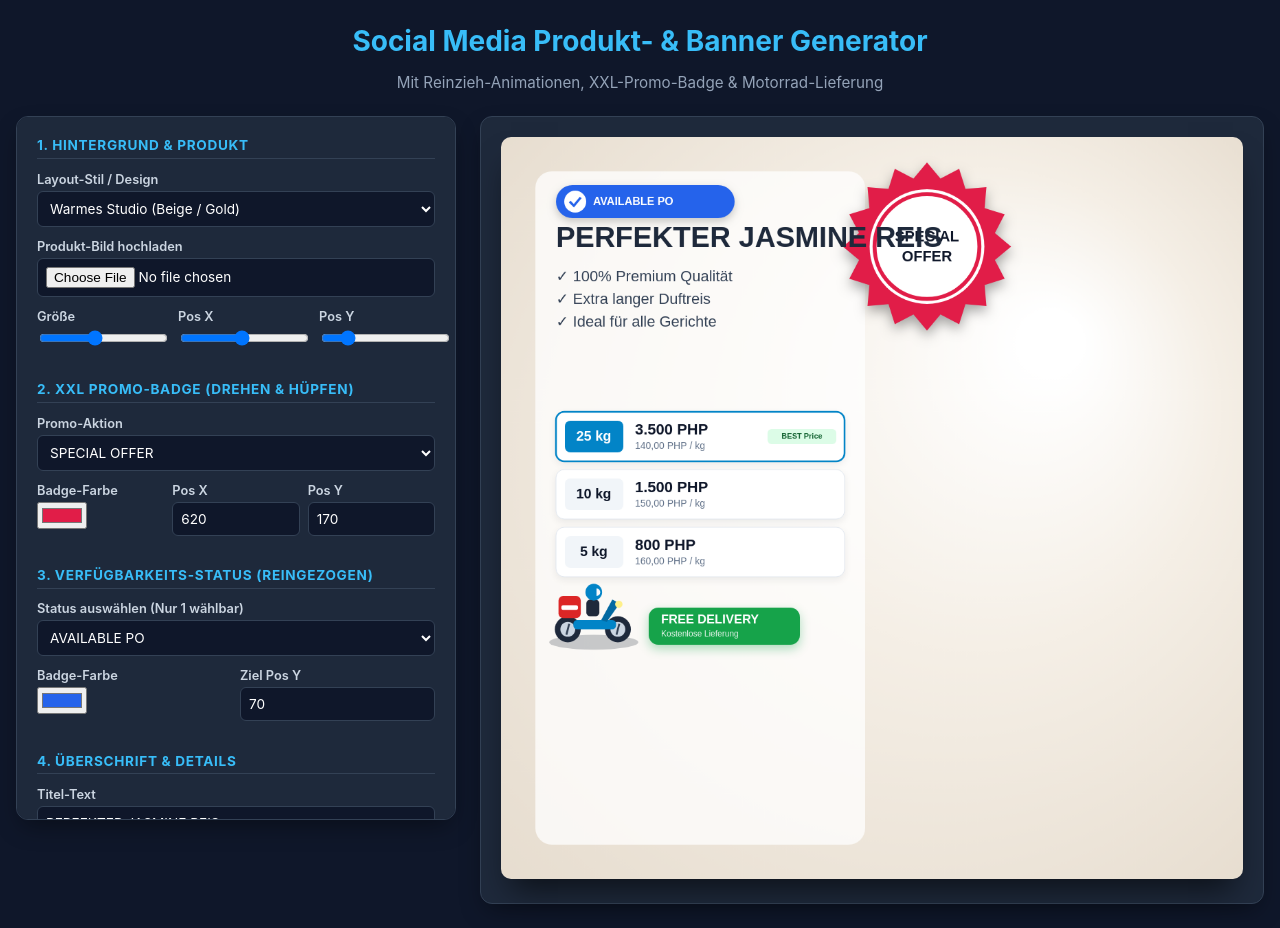
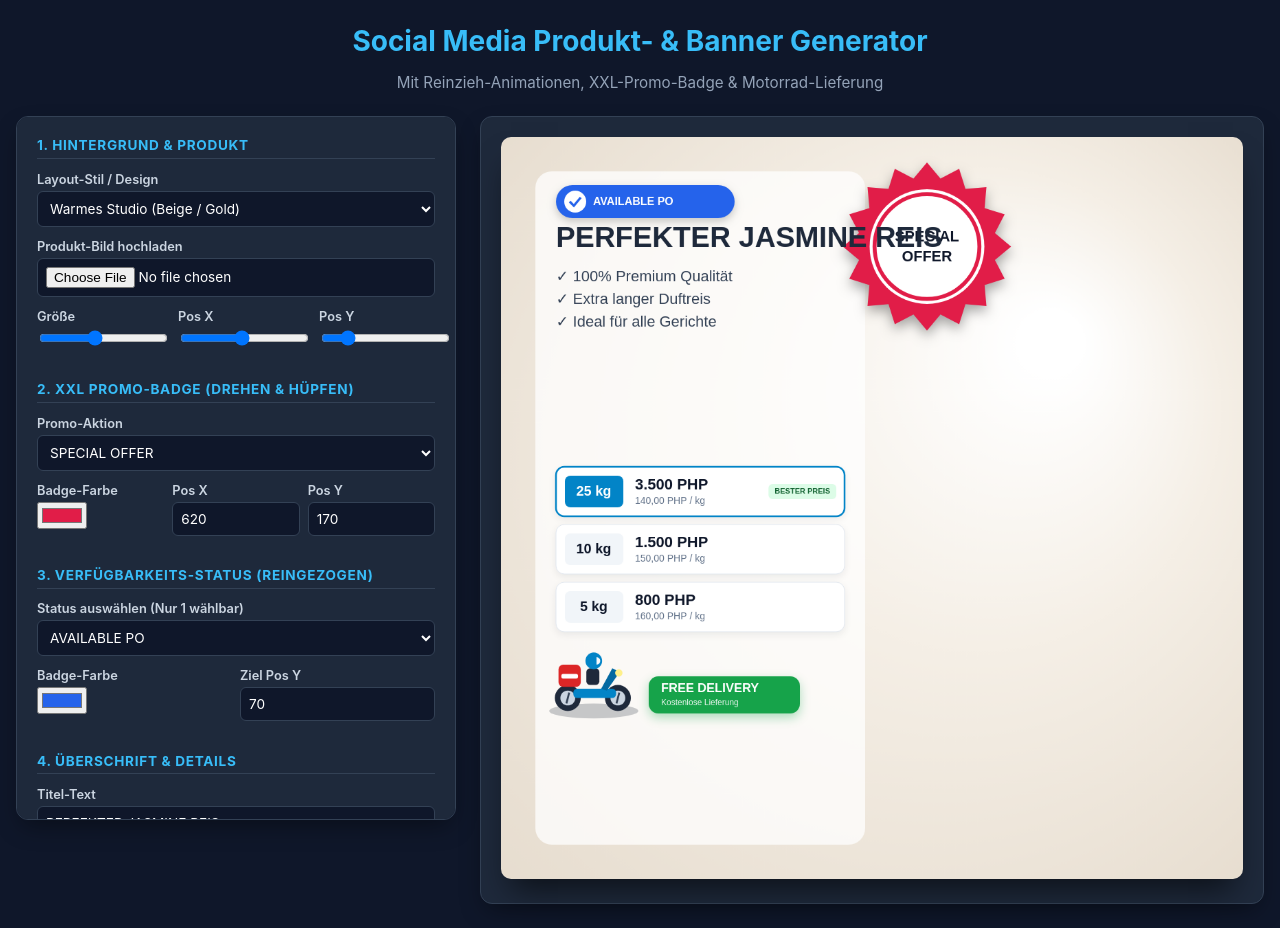
Before and after one commit to sakeun72-cloud/FBMask, a plain HTML site: page index.html in a window 1280 px wide. Drawn offline with Linux system fonts and the light colour scheme.

Commit message:
Enhance form with badge text and delivery subtitle
Added input for Badge-Text and Delivery Subtitle.

```diff
--- a/index.html
+++ b/index.html
@@ -185,6 +185,10 @@
         <div class="field"><label>Gebinde 1 (kg)</label><input type="number" id="p1Kg" value="25"></div>
         <div class="field"><label>Preis 1 (PHP)</label><input type="number" id="p1Php" value="3500"></div>
       </div>
+      <div class="field">
+        <label>Badge-Text (Gebinde 1)</label>
+        <input type="text" id="p1BadgeText" value="BESTER PREIS">
+      </div>
       <div class="grid-2">
         <div class="field"><label>Gebinde 2 (kg)</label><input type="number" id="p2Kg" value="10"></div>
         <div class="field"><label>Preis 2 (PHP)</label><input type="number" id="p2Php" value="1500"></div>
@@ -195,14 +199,20 @@
       </div>
       <div class="grid-2">
         <div class="field"><label>Pos X</label><input type="number" id="priceX" value="80"></div>
-        <div class="field"><label>Pos Y</label><input type="number" id="priceY" value="400"></div>
+        <div class="field"><label>Pos Y</label><input type="number" id="priceY" value="480"></div>
       </div>
 
       <!-- 6. MOTORRAD LIEFER-ANIMATION -->
       <div class="section-head">6. Motorrad-Lieferung</div>
-      <div class="field">
-        <label>Liefer-Text</label>
-        <input type="text" id="delivText" value="FREE DELIVERY">
+      <div class="grid-2">
+        <div class="field">
+          <label>Haupt-Text</label>
+          <input type="text" id="delivText" value="FREE DELIVERY">
+        </div>
+        <div class="field">
+          <label>Liefer-Untertitel</label>
+          <input type="text" id="delivSubText" value="Kostenlose Lieferung">
+        </div>
       </div>
       <div class="grid-2">
         <div class="field">
@@ -211,7 +221,7 @@
         </div>
         <div class="field">
           <label>Motorrad Pos Y</label>
-          <input type="number" id="delivY" value="730">
+          <input type="number" id="delivY" value="830">
         </div>
       </div>
 
@@ -248,8 +258,8 @@
       'statusBadge', 'customStatusText', 'statusColor', 'statusY',
       'headText', 'headSize', 'headColor', 'headX', 'headY',
       'propText', 'propSize', 'propColor',
-      'p1Kg', 'p1Php', 'p2Kg', 'p2Php', 'p3Kg', 'p3Php', 'priceX', 'priceY',
-      'delivText', 'delivColor', 'delivY'
+      'p1Kg', 'p1Php', 'p1BadgeText', 'p2Kg', 'p2Php', 'p3Kg', 'p3Php', 'priceX', 'priceY',
+      'delivText', 'delivSubText', 'delivColor', 'delivY'
     ].reduce((acc, id) => {
       acc[id] = document.getElementById(id);
       return acc;
@@ -431,20 +441,17 @@
           const px = parseInt(inputs.promoX.value);
           const py = parseInt(inputs.promoY.value);
 
-          // Eindrehen
           let baseScale = easeOutBack(promoProg);
           let rotationAngle = (1 - easeOutCubic(promoProg)) * Math.PI * 4;
           let bounceY = 0;
           let pulseScale = 1;
 
-          // Nach dem Drehen: Kontinuierliches Hüpfen & Pulsieren
           if (promoProg >= 1.0) {
             const postTime = progress - (promoStart + promoDuration);
-            bounceY = -Math.abs(Math.sin(postTime * Math.PI * 12)) * 18; // Hüpfen nach oben
-            pulseScale = 1 + Math.sin(postTime * Math.PI * 14) * 0.07;  // Rhythmischer Puls
+            bounceY = -Math.abs(Math.sin(postTime * Math.PI * 12)) * 18;
+            pulseScale = 1 + Math.sin(postTime * Math.PI * 14) * 0.07;
           }
 
-          // Gesamtskalierung (Deutlich vergrößert durch 1.35)
           const finalScale = Math.max(0, baseScale * pulseScale * 1.35);
 
           ctx.save();
@@ -452,30 +459,25 @@
           ctx.scale(finalScale, finalScale);
           ctx.rotate(rotationAngle);
 
-          // Schatten
           ctx.shadowColor = 'rgba(0,0,0,0.35)';
           ctx.shadowBlur = 18; ctx.shadowOffsetY = 8;
 
-          // Größeres Emblem (Radien 85 & 70)
           ctx.fillStyle = inputs.promoColor.value;
           drawStarburst(0, 0, 16, 85, 70);
 
           ctx.shadowColor = 'transparent';
 
-          // Innerer Weisser Kreis
           ctx.fillStyle = '#ffffff';
           ctx.beginPath();
           ctx.arc(0, 0, 58, 0, Math.PI * 2);
           ctx.fill();
 
-          // Roter Rand innen
           ctx.strokeStyle = inputs.promoColor.value;
           ctx.lineWidth = 4;
           ctx.beginPath();
           ctx.arc(0, 0, 53, 0, Math.PI * 2);
           ctx.stroke();
 
-          // Text im Emblem (Größerer Font)
           ctx.font = '900 15px sans-serif';
           ctx.fillStyle = '#0f172a';
           ctx.textAlign = 'center';
@@ -633,12 +635,19 @@
             ctx.font = '500 14px sans-serif'; ctx.fillStyle = '#64748b';
             ctx.fillText(row.perKgStr, currentX + 115, startY + 54);
 
-            if (isBestValue) {
+            // Dynamischer Badge-Text auf der 1. Preiszeile
+            const badgeText = inputs.p1BadgeText.value.trim();
+            if (isBestValue && badgeText !== "") {
+              ctx.font = 'bold 11px sans-serif';
+              const textWidth = ctx.measureText(badgeText).width;
+              const badgeWidth = Math.max(85, textWidth + 18);
+              const badgeX = currentX + 408 - badgeWidth;
+
               ctx.fillStyle = '#dcfce7';
-              ctx.beginPath(); ctx.roundRect(currentX + 308, startY + 25, 100, 22, 6); ctx.fill();
-              ctx.font = 'bold 11px sans-serif'; ctx.fillStyle = '#166534';
+              ctx.beginPath(); ctx.roundRect(badgeX, startY + 25, badgeWidth, 22, 6); ctx.fill();
+              ctx.fillStyle = '#166534';
               ctx.textAlign = 'center'; ctx.textBaseline = 'middle';
-              ctx.fillText('BEST Price', currentX + 358, startY + 36);
+              ctx.fillText(badgeText, badgeX + (badgeWidth / 2), startY + 36);
             }
             ctx.restore();
           }
@@ -672,8 +681,11 @@
           ctx.textAlign = 'left'; ctx.textBaseline = 'alphabetic';
           ctx.fillText(inputs.delivText.value, 18, -4);
 
-          ctx.font = '500 12px sans-serif'; ctx.fillStyle = 'rgba(255, 255, 255, 0.9)';
-          ctx.fillText('Kostenlose Lieferung', 18, 15);
+          // Variable Untertitel-Zeile
+          if (inputs.delivSubText.value.trim() !== "") {
+            ctx.font = '500 12px sans-serif'; ctx.fillStyle = 'rgba(255, 255, 255, 0.9)';
+            ctx.fillText(inputs.delivSubText.value, 18, 15);
+          }
 
           ctx.restore();
         }
```
